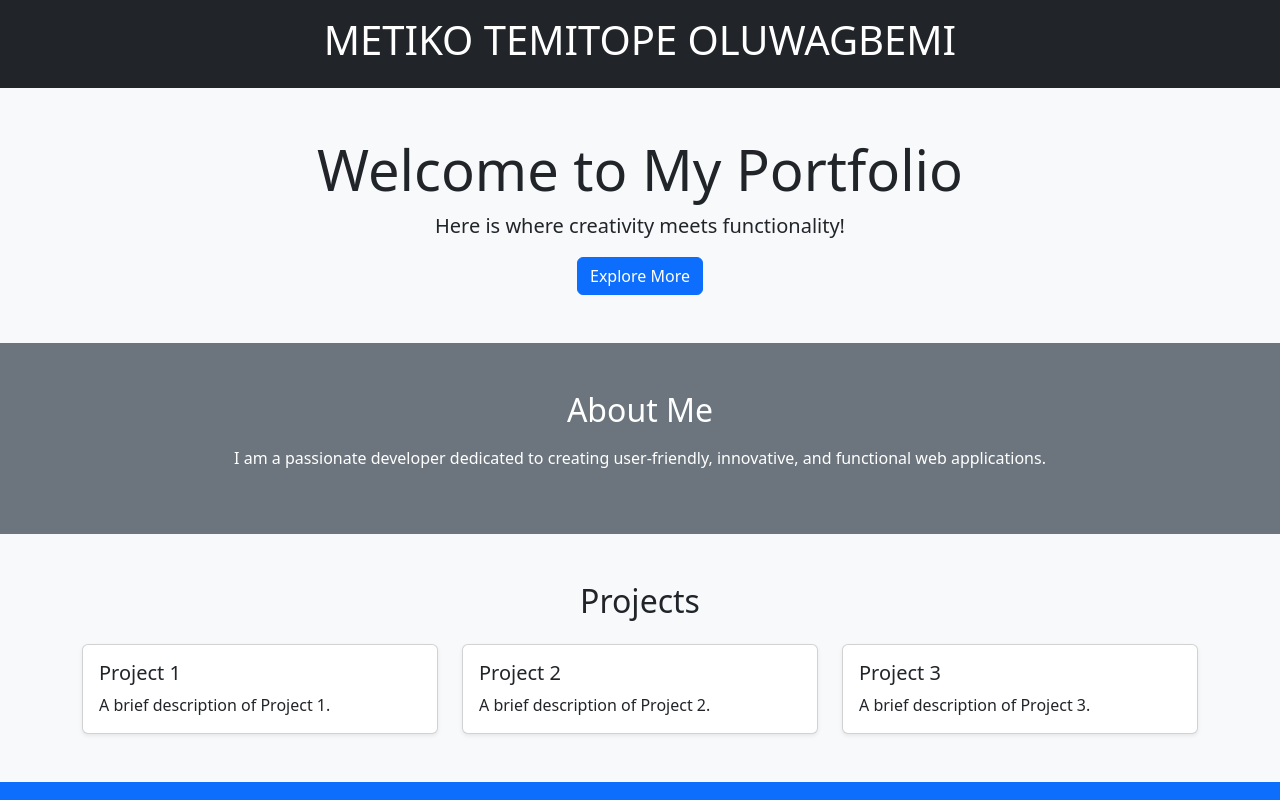
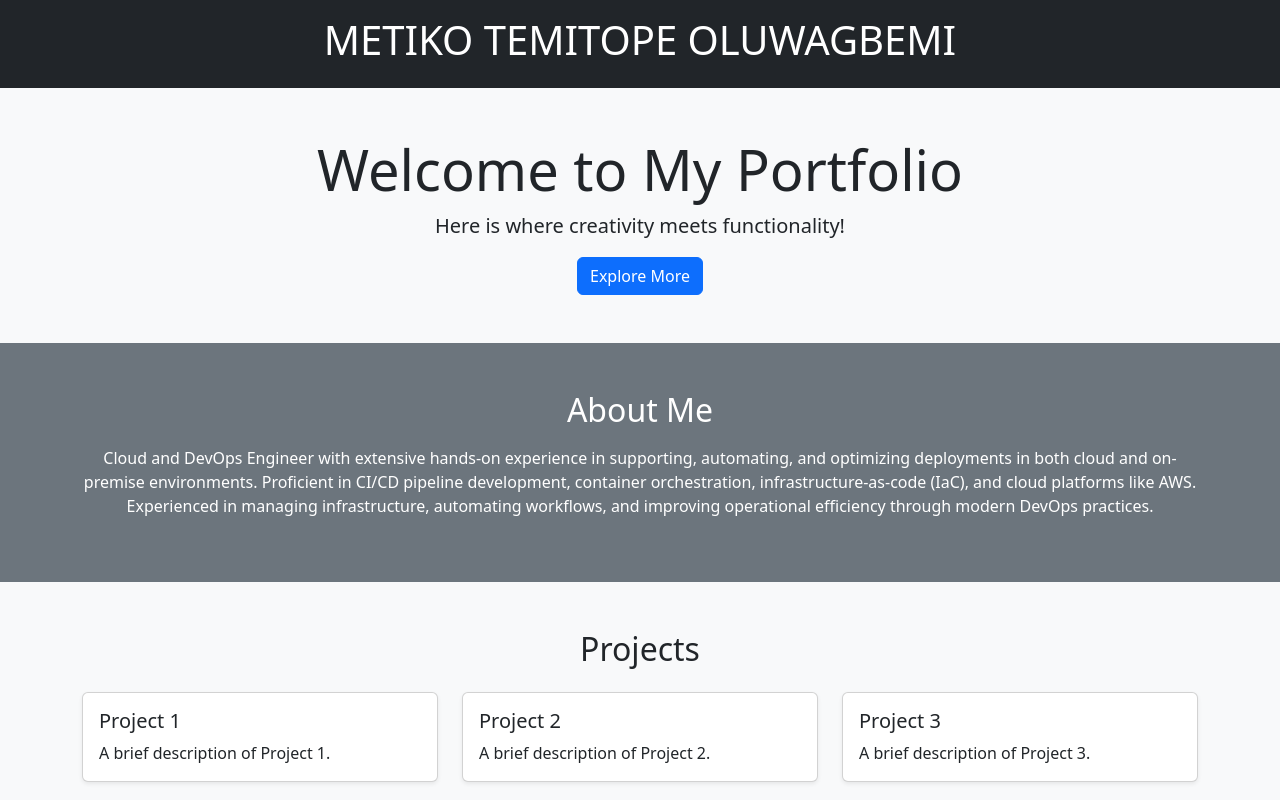
Before and after one commit to metiko/my-portfolio, a React (Create React App) app: page / in a window 1280 px wide. Shown: the top 800 px of the page. Built offline with nearby package versions, Linux system fonts and the light colour scheme.

Commit message:
EDIT ABT

```diff
--- a/src/components/about.js
+++ b/src/components/about.js
@@ -6,8 +6,8 @@ function About() {
       <div className="container">
         <h2 className="text-center">About Me</h2>
         <p className="text-center mt-3">
-          I am a passionate developer dedicated to creating user-friendly, innovative, and functional web applications.
-        </p>
+        Cloud and DevOps Engineer with extensive hands-on experience in supporting, automating, and optimizing deployments in both cloud and on-premise environments. Proficient in CI/CD pipeline development, container orchestration, infrastructure-as-code (IaC), and cloud platforms like AWS.
+        Experienced in managing infrastructure, automating workflows, and improving operational efficiency through modern DevOps practices.        </p>
       </div>
     </section>
   );
```
